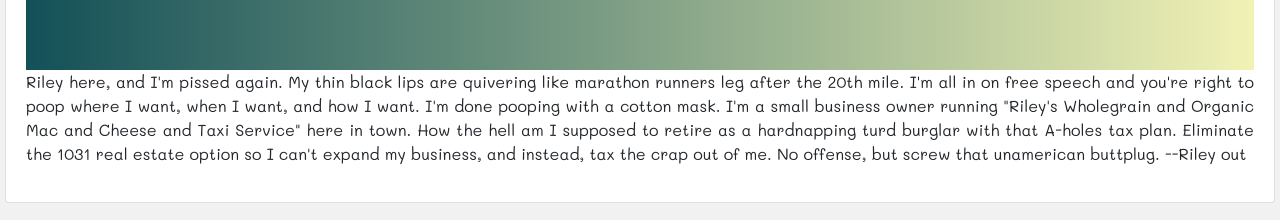
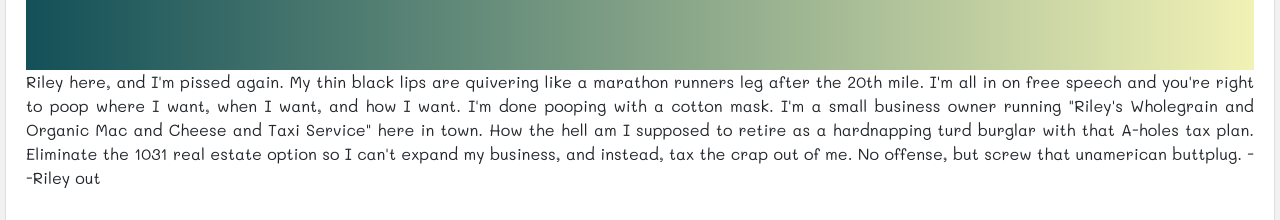
Before and after one commit to stevenharman00/riley, a plain HTML site: page blog.html in a window 1280 px wide. Shown: the part 2813-3033 px from the top of the page. Drawn offline with nearby package versions, Linux system fonts and the light colour scheme.

Commit message:
Update blog.html

```diff
--- a/blog.html
+++ b/blog.html
@@ -70,7 +70,7 @@
       <h2>Pull Your Tails Out Of Your Butt</h2>
       <h5>Game on Mofos. Time to sack the eff up, Nov 1, 2020</h5>
       <div class="fakeimg" style="height:200px;"><img class="riley" src="rileymagafinal.jpg"></div>
-      <P>Riley here, and I'm pissed again.  My thin black lips are quivering like marathon runners leg after the 20th mile.  I'm all in on free speech and you're
+      <P>Riley here, and I'm pissed again.  My thin black lips are quivering like a marathon runners leg after the 20th mile.  I'm all in on free speech and you're
         right to poop where I want, when I want, and how I want.  I'm done pooping with a cotton mask.  I'm a small business owner running "Riley's Wholegrain and
         Organic Mac and Cheese and Taxi Service" here in town.  How the hell am I supposed to retire as a hardnapping turd burglar with that A-holes tax plan.
         Eliminate the 1031 real estate option so I can't expand my business, and instead, tax the crap out of me.  No offense, but screw that unamerican buttplug.
```
